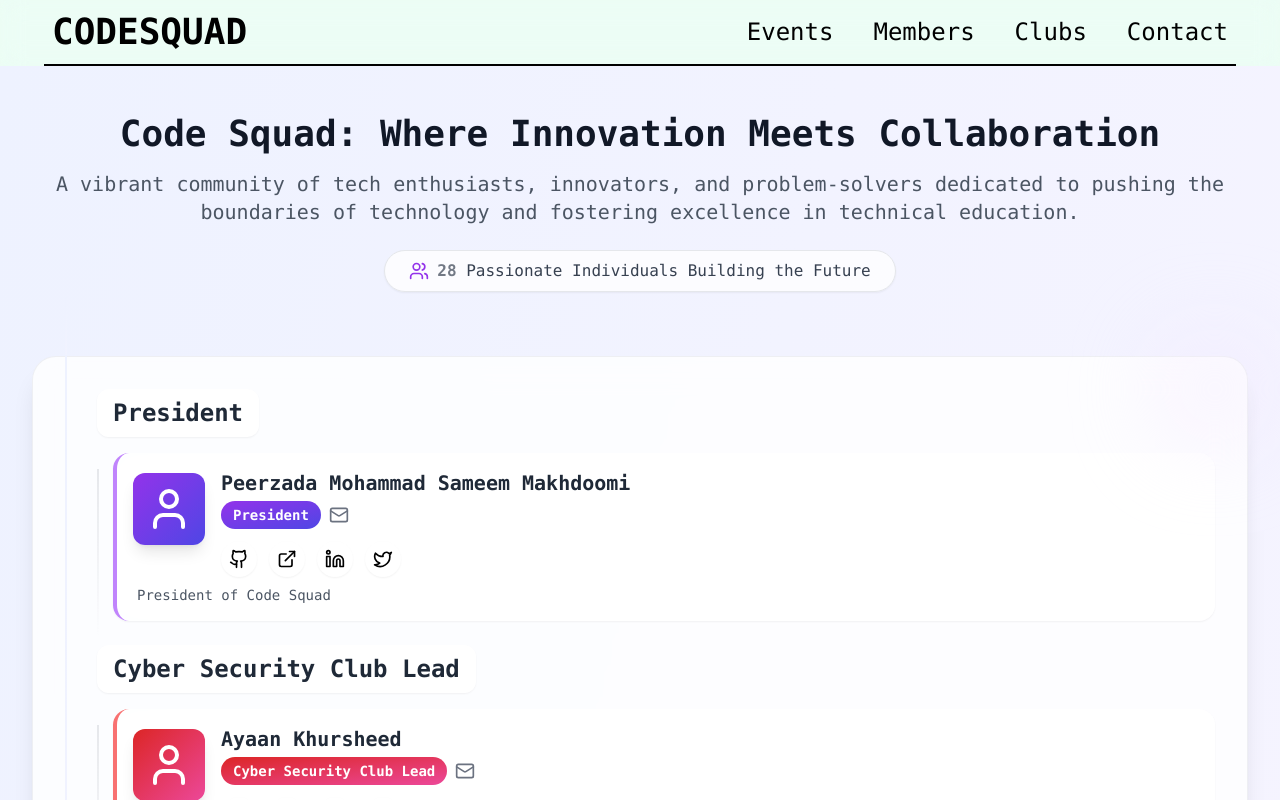
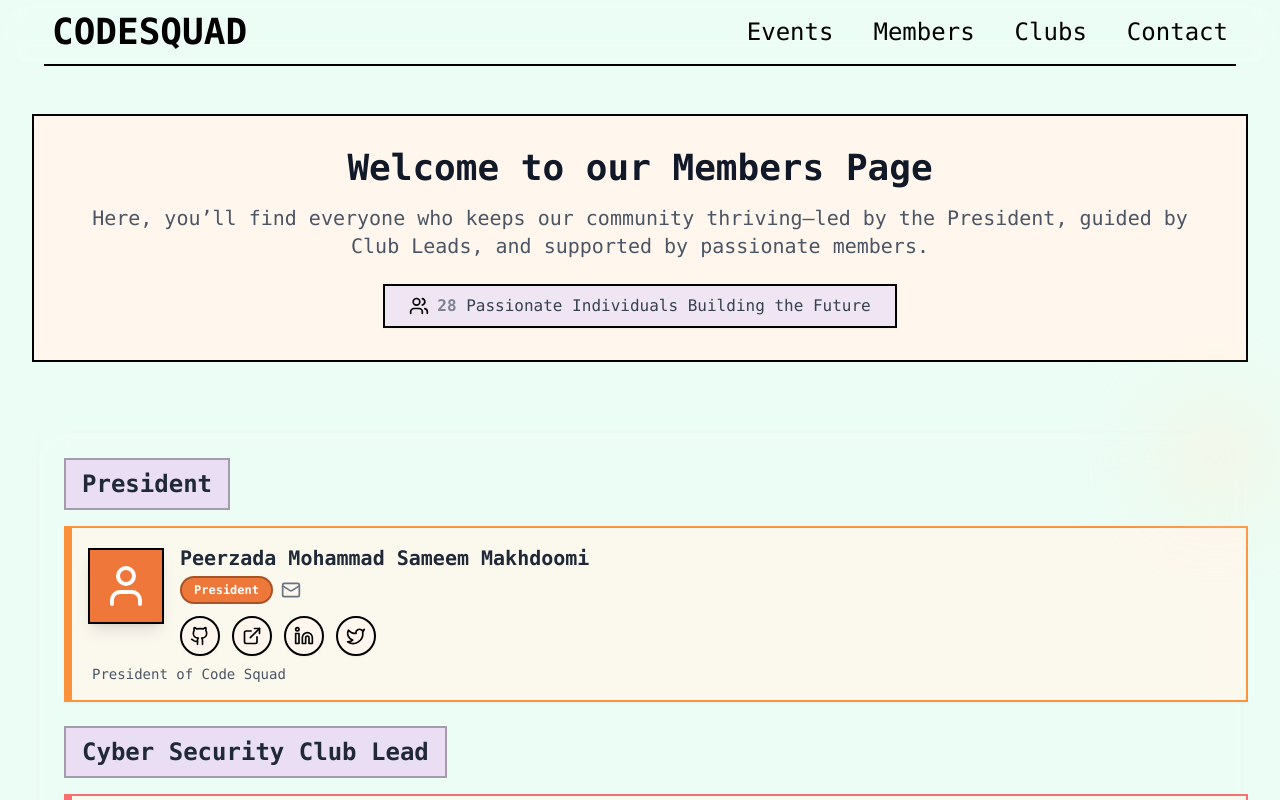
Before and after one commit to doitcodesquad/department-of-it, a Next.js app: page /members in a window 1280 px wide. Shown: the top 800 px of the page. Built offline with nearby package versions, Linux system fonts and the light colour scheme.

Commit message:
Updated clubs components and events page

```diff
--- /dev/null
+++ b/app/components/skills.jsx
@@ -0,0 +1,96 @@
+import React from 'react'
+import { motion, stagger } from 'framer-motion'
+import { Icon } from '@iconify/react'
+
+export default function skills() {
+    const terminalVariants = {
+        offscreen: {
+
+            x: -100,
+            opacity: 0,
+        },
+        onscreen: {
+            x: 0,
+            opacity: 1,
+            transition: {
+                type: "spring",
+                duration: 1.82,
+            }
+        }
+    };
+
+
+    const lineVariants = {
+
+        offscreen: {
+            opacity: 0,
+            height: 0,
+        },
+        onscreen: {
+            opacity: 1,
+            height: 300,
+            transition: {
+                type: "spring",
+                duration: 1.82,
+            }
+        }
+    }
+    const infoVariants = {
+        offscreen: {
+
+            x: 100,
+            opacity: 0,
+        },
+        onscreen: {
+            x: 0,
+            opacity: 1,
+            transition: {
+                type: "spring",
+                duration: 1.82,
+                staggerChildren: 0.3,
+            }
+        }
+    }
+  return (
+    <motion.div
+    layout
+    initial="offscreen"
+    whileInView="onscreen"
+    variants={infoVariants}
+    className="bg-emerald-50 md:mt-11 w-full  md:w-9/12 h-fit p-3 md:p-11 border border-black ">
+    <div className="text-4xl font-bold">What we do?</div>
+    <div className="text-black/90 my-3">{`Here's a few skills that we focus on. We host a number of activites to help you develop useful experiences and enhance your creativity and productivity.`}</div>
+    <div className="flex flex-wrap justify-center md:justify-start gap-3">
+        {['AI/ML', 'UI/UX', 'Web dev', 'Research', 'Gate'].map((skill) => (
+            <motion.div
+                variants={infoVariants}
+                key={skill}
+                className="flex flex-col gap-3 justify-center items-center bg-orange-50 w-24 h-24 min-w-24 min-h-24 md:w-32 md:h-32 p-3 border border-black"
+
+            >
+                <Icon icon={getIconForSkill(skill)} className="text-3xl md:text-8xl" />
+                <div>{skill}</div>
+            </motion.div>
+        ))}
+    </div>
+</motion.div>
+  )
+}
+
+
+function getIconForSkill(skill) {
+    switch (skill) {
+        case 'AI/ML':
+            return "heroicons:cpu-chip-solid";
+        case 'UI/UX':
+            return "fluent:design-ideas-16-filled";
+        case 'Web dev':
+            return "ri:code-box-fill";
+        case 'Research':
+            return "material-symbols-light:lab-research-sharp";
+        case 'Gate':
+            return "healthicons:i-exam-qualification";
+        default:
+            return "";
+    }
+}
--- a/app/members/page.jsx
+++ b/app/members/page.jsx
@@ -146,19 +146,24 @@ const ModernTeamHierarchy = () => {
   }, []);
 
   const roleThemes = useMemo(() => ({
-    'President': { bg: 'from-purple-600 to-indigo-600', border: 'border-purple-400' },
-    'Ignite Startup Club Lead': { bg: 'from-blue-600 to-cyan-500', border: 'border-blue-400' },
-    'Cyber Security Club Lead': { bg: 'from-red-600 to-pink-500', border: 'border-red-400' },
-    'Research Club Lead': { bg: 'from-green-600 to-emerald-500', border: 'border-green-400' },
-    'Gate Club Lead': { bg: 'from-teal-600 to-sky-500', border: 'border-teal-400' },
-    'B-Tech Member': { bg: 'from-sky-600 to-cyan-400', border: 'border-sky-400' },
-    'M-Tech Member': { bg: 'from-orange-600 to-amber-500', border: 'border-orange-400' }
+    'President':                { bg: 'bg-orange-600/80', border: 'border-orange-400' },
+    'Ignite Startup Club Lead': { bg: 'bg-yellow-600/80', border: 'border-yellow-400' },
+    'Cyber Security Club Lead': { bg: 'bg-red-600/80',    border: 'border-red-400' },
+    'Research Club Lead':       { bg: 'bg-green-600/80',  border: 'border-green-400' },
+    'Gate Club Lead':           { bg: 'bg-teal-600/80',   border: 'border-teal-400' },
+    'B-Tech Member':            { bg: 'bg-sky-600/80',    border: 'border-sky-400' },
+    'M-Tech Member':            { bg: 'bg-purple-600/80', border: 'border-purple-400' },
   }), []);
 
-  // Rest of the component remains the same as previous version
-  // (MemberNode, HierarchyTree, and JSX structure)
 
-  const getSocialIcon = (platform) => {
+
+/*************  ✨ Codeium Command ⭐  *************/
+  /**
+   * Returns the appropriate icon for the given social media platform.
+   * @param {string} platform - The platform name
+   * @returns {ReactElement} The icon
+   */
+/******  5a536367-9528-4eaa-9bf7-84da170b64a6  *******/  const getSocialIcon = (platform) => {
     switch (platform) {
       case 'github': return <GithubIcon className="w-5 h-5" />;
       case 'linkedin': return <Linkedin className="w-5 h-5" />;
@@ -169,28 +174,26 @@ const ModernTeamHierarchy = () => {
   };
 
   const MemberNode = ({ member, depth = 0 }) => {
-    const theme = roleThemes[member.role] || { bg: 'from-gray-500 to-gray-400', border: 'border-gray-400' };
+    const theme = roleThemes[member.role] || { bg: 'from-gray-600 to-gray-500', border: 'border-gray-400' };
 
     return (
-      <div className="relative ml-8 pl-4">
-        {depth > 0 && (
-          <div className="absolute w-0.5 h-full bg-gradient-to-b from-gray-200 to-transparent left-0 top-4" />
-        )}
+      <div className="relative ml-8 ">
 
-        <div className={`relative group p-4 rounded-2xl backdrop-blur-lg bg-white/50 shadow-sm hover:shadow-lg
-          transition-all duration-300 border-l-4 ${theme.border} hover:bg-white/80`}>
+
+        <div className={`relative group p-4 border-2 border-black rounded-none backdrop-blur-lg bg-orange-50/80 shadow-sm hover:shadow-lg
+          transition-all duration-300 border-l-8 ${theme.border} hover:bg-orange-50`}>
 
           <div className="flex items-start gap-4">
-            <div className={`p-3 rounded-xl bg-gradient-to-br ${theme.bg}
-              shadow-lg mt-1 flex-shrink-0`}>
+            <div className={`p-3 ${theme.bg}
+              shadow-lg mt-1 flex-shrink-0 border-2 border-black`}>
               <User className="w-12 h-12 text-white" />
             </div>
 
             <div className="flex-1 min-w-0">
-              <h3 className="text-xl font-bold text-gray-800 mb-1">{member.name}</h3>
+              <h3 className="text-xl font-bold text-gray-800 mb-1 font-mono">{member.name}</h3>
               <div className="flex items-center gap-2 mb-3">
-                <span className={`px-3 py-1 rounded-full text-sm font-semibold
-                  bg-gradient-to-br ${theme.bg} text-white`}>
+                <span className={`px-3 py-1 rounded-full text-xs font-semibold
+                   ${theme.bg} text-white border-2 border-black/30`}>
                   {member.role}
                 </span>
                 {member.email !== 'NA' && (
@@ -204,7 +207,7 @@ const ModernTeamHierarchy = () => {
                 <div className="flex gap-3">
                   {member.socials.map((social, idx) => (
                     <a key={idx} href={social.link} target="_blank" rel="noopener noreferrer"
-                      className="p-2 rounded-full bg-white shadow-sm hover:shadow-md
+                      className="p-2 rounded-full bg-orange-50 border-2 border-black shadow-sm hover:shadow-md
                         hover:-translate-y-0.5 transition-all duration-200">
                       {getSocialIcon(social.platform)}
                     </a>
@@ -215,14 +218,9 @@ const ModernTeamHierarchy = () => {
           </div>
 
           {member.bio !== 'NA' && (
-            <>
-
-              {member.bio !== 'NA' && (
-                <p className="mt-2 pl-1 text-gray-600 text-sm animate-slideDown">
-                  {member.bio}
-                </p>
-              )}
-            </>
+            <p className="mt-2 pl-1 text-gray-600 text-sm font-mono">
+              {member.bio}
+            </p>
           )}
         </div>
       </div>
@@ -248,10 +246,9 @@ const ModernTeamHierarchy = () => {
         {sortedRoles.map(([role, members]) => (
           <div key={role} className="relative">
             <div className="flex items-center mb-4 ml-8">
-              <div className={`absolute left-0 w-0.5 h-full bg-gradient-to-b ${roleThemes[role]?.border ? `from-${roleThemes[role].border.replace('border-', '')} to-${roleThemes[role].border.replace('border-', '')}-200` : 'from-gray-300 to-gray-100'
-                }`} />
-              <h3 className="text-2xl font-bold text-gray-800 bg-white/80 px-4 py-2
-                rounded-xl shadow-sm inline-block">
+
+              <h3 className="text-2xl font-bold text-gray-800 bg-primary px-4 py-2
+                rounded-none inline-block border-2 border-black/30 font-mono">
                 {role}
               </h3>
             </div>
@@ -268,19 +265,19 @@ const ModernTeamHierarchy = () => {
   };
 
   return (
-    <div className="min-h-screen bg-gradient-to-br from-indigo-50 to-purple-50 py-12 px-4 sm:px-6 lg:px-8">
+    <div className="min-h-screen bg-emerald-50 py-12 px-4 sm:px-6 lg:px-8 ">
       <div className="max-w-7xl mx-auto">
-        <div className="text-center mb-16">
-          <h1 className="text-4xl font-bold text-gray-900 mb-4 animate-fadeIn">
-            Code Squad: Where Innovation Meets Collaboration
+        <div className="text-center mb-16 border-2 border-black p-8 bg-orange-50">
+          <h1 className="text-4xl font-bold text-gray-900 mb-4 font-mono">
+            Welcome to our Members Page
           </h1>
-          <p className="text-xl text-gray-600 mb-6">
-            A vibrant community of tech enthusiasts, innovators, and problem-solvers dedicated to pushing the boundaries of technology and fostering excellence in technical education.
+          <p className="text-xl text-gray-600 mb-6 font-mono">
+          Here, you’ll find everyone who keeps our community thriving—led by the President, guided by Club Leads, and supported by passionate members.
           </p>
-          <div className="inline-flex items-center gap-2 px-6 py-2 bg-white/80
-            rounded-full shadow-sm border border-gray-200">
-            <Users className="w-5 h-5 text-purple-600" />
-            <p className="text-gray-700 font-medium">
+          <div className="inline-flex items-center gap-2 px-6 py-2 bg-accent/30
+            rounded-none shadow-sm border-2 border-black">
+            <Users className="w-5 h-5 text-black" />
+            <p className="text-gray-700 font-medium font-mono">
               <span className='animate-pulse font-bold'>
                 {allMembers.length}</span> {" "}
               Passionate Individuals Building the Future
@@ -288,13 +285,13 @@ const ModernTeamHierarchy = () => {
           </div>
         </div>
 
-        <div className="relative bg-white/80 backdrop-blur-lg rounded-3xl shadow-xl p-8
-          border border-gray-200/60">
+        <div className="relative  backdrop-blur-lg rounded-none  py-8
+          ">
           <HierarchyTree members={allMembers} />
 
           <div className="absolute top-0 left-0 w-full h-full pointer-events-none">
-            <div className="absolute -top-8 -right-8 w-32 h-32 bg-purple-100/40 rounded-full blur-2xl" />
-            <div className="absolute -bottom-8 -left-8 w-48 h-48 bg-indigo-100/40 rounded-full blur-2xl" />
+            <div className="absolute -top-8 -right-8 w-32 h-32 bg-orange-100/40 rounded-full blur-2xl" />
+            <div className="absolute -bottom-8 -left-8 w-48 h-48 bg-emerald-100/40 rounded-full blur-2xl" />
           </div>
         </div>
       </div>
--- a/next.config.mjs
+++ b/next.config.mjs
@@ -1,7 +1,7 @@
 /** @type {import('next').NextConfig} */
 const nextConfig = {
     images: {
-        domains: ['img.freepik.com', 'i.pinimg.com', 'thumbs.dreamstime.com', 'encrypted-tbn0.gstatic.com']// Add your domain if images are hosted externally
+        domains: ['img.freepik.com', 'i.pinimg.com', 'thumbs.dreamstime.com', 'encrypted-tbn0.gstatic.com', 'avatars.githubusercontent.com']// Add your domain if images are hosted externally
       },
 };
 
```
Also changed, not shown: app/clubs/coding.jsx (+9 -42 lines), app/clubs/cybersecurity.jsx (+8 -41 lines), app/clubs/gate.jsx (+8 -41 lines), app/clubs/research.jsx (+8 -41 lines).
